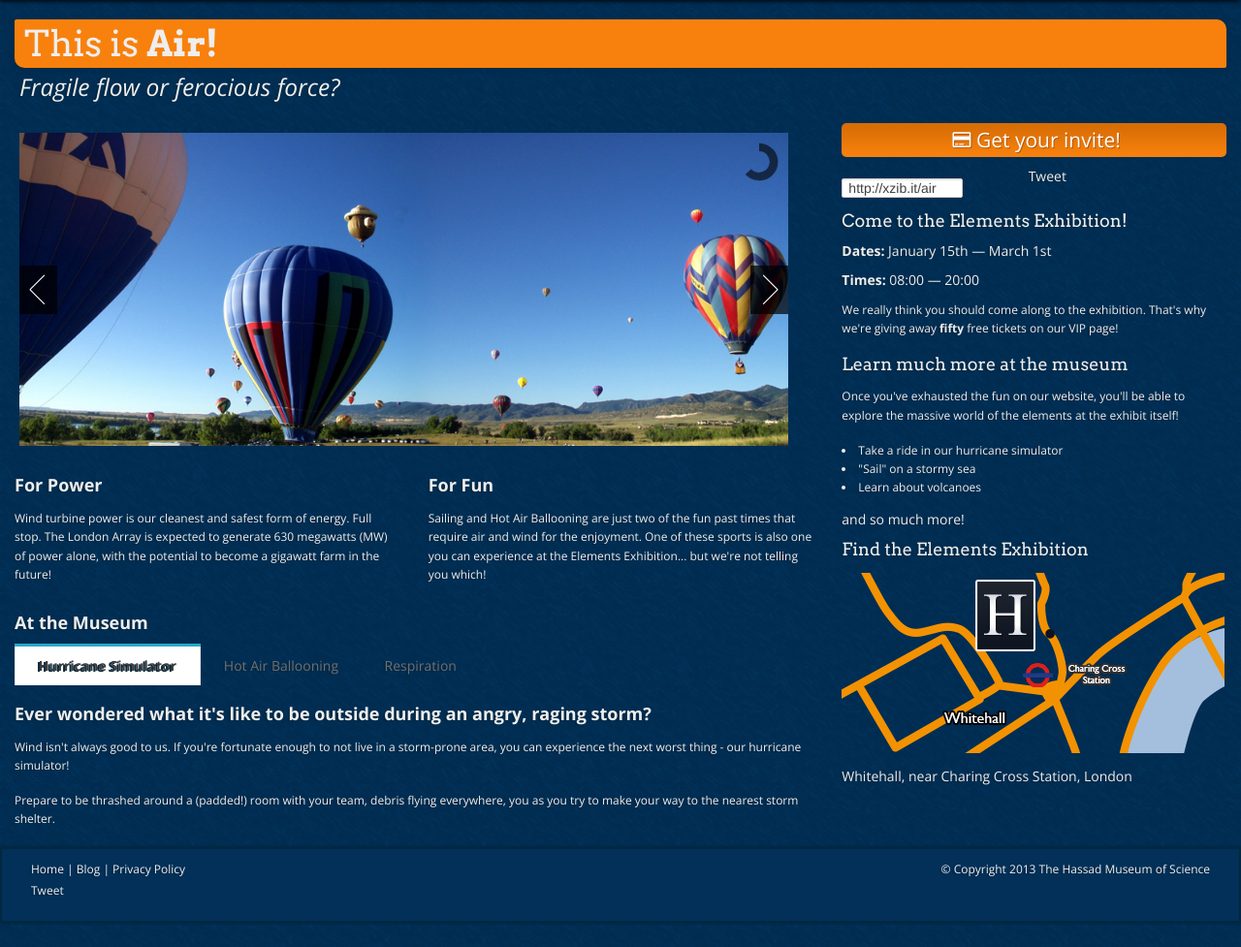
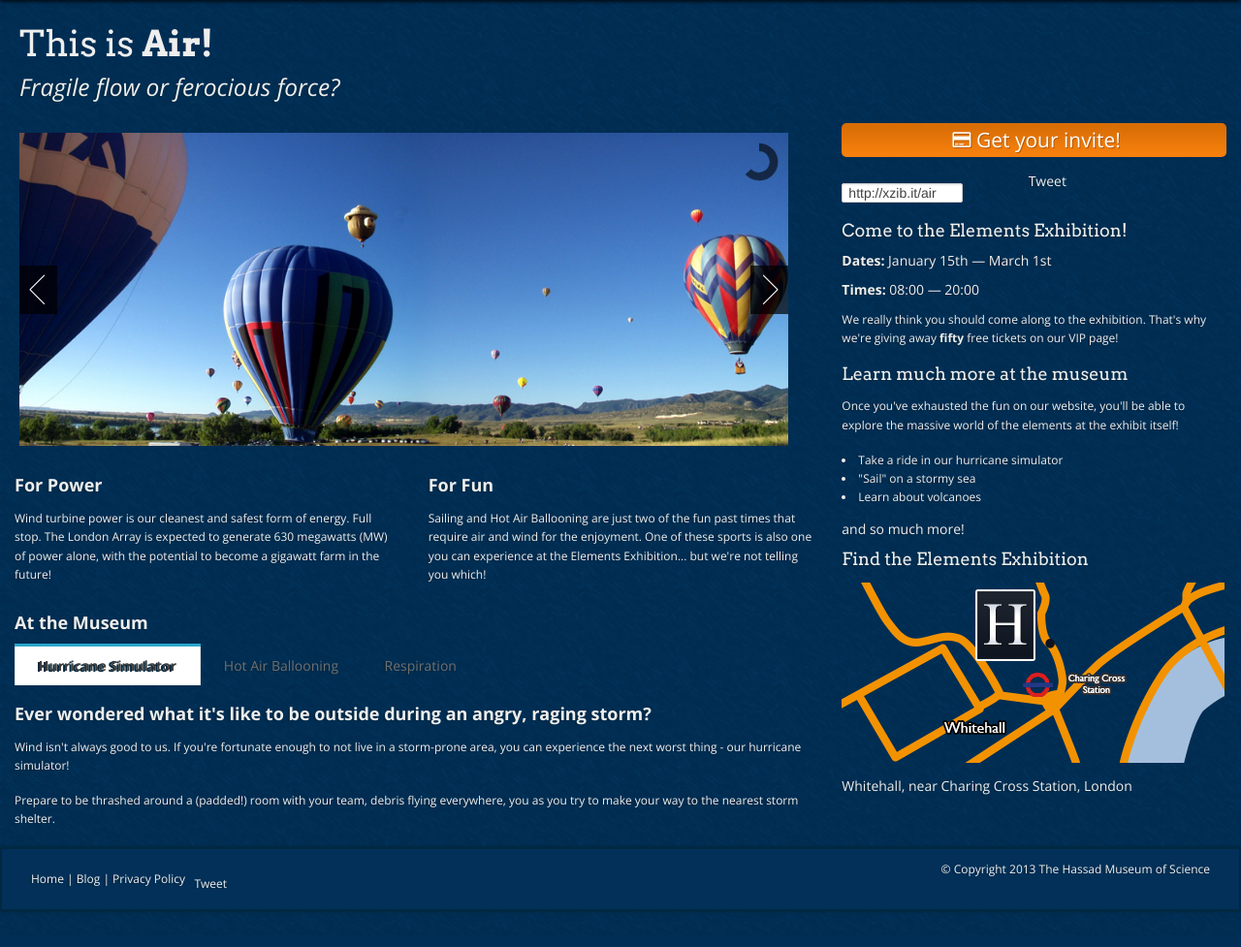
Before and after one commit to AxelBCreative/ElementsExhibition, a CodeIgniter app: page /index.php/elements/air in a window 1280 px wide. Shown: the part 67-1044 px from the top of the page at 97% size. After the commit the page ends 1008 px from the top, so only its background shows below. Run offline with CodeIgniter, Linux system fonts and the light colour scheme; some libraries are stand-ins or nearby versions.

Commit message:
Changed footer social link alignment

```diff
--- a/application/views/foundation/footer.php
+++ b/application/views/foundation/footer.php
@@ -1,7 +1,8 @@
   <footer class="row">
 			<span class="six columns hide-for-small">
 				<a href="<?php echo base_url(); ?>">Home</a> | <a href="blog">Blog</a> | <a href="privacy">Privacy Policy</a>
-				<span class="social">
+				&nbsp;
+				<span class="social social-footer">
 					<g:plusone size="medium"></g:plusone>
 					<a href="https://twitter.com/share?text='Check out the Elements Exhibition at the Hassad Museum of Science! <?php if (isset($shorturl)){echo $shorturl;}else echo 'http://xzib.it';?>'" class="twitter-share-button" data-lang="en">Tweet</a>
 					<script>!function(d,s,id){var js,fjs=d.getElementsByTagName(s)[0];if(!d.getElementById(id)){js=d.createElement(s);js.id=id;js.src="https://platform.twitter.com/widgets.js";fjs.parentNode.insertBefore(js,fjs);}}(document,"script","twitter-wjs");</script>
--- a/assets/stylesheets/app.css
+++ b/assets/stylesheets/app.css
@@ -49,13 +49,13 @@ a img {border: none;} /* Stupid IE! */
 .br {display: block;}
 
 .highlight {
-	background: #f8810d;
+	background: none /*#f8810d*/;
 	text-shadow: none;
-	margin: 5px 0 0 0;
+	margin: 5px 0 0 -5px;
 	padding: 5px 10px 5px 10px;
-	box-shadow: -1px 1px 5px #012840;
+	/*box-shadow: -1px 1px 5px #012840;*/
 	display: inline-block;
-	border-radius: 2px 10px 2px 10px;
+	/*border-radius: 2px 10px 2px 10px;*/
 }
 
 img#logo {margin-top: -5px;}
@@ -173,6 +173,8 @@ input.shorturl {
 
 .main-nav {text-align: right;}
 
-.social {margin: 10px 0 10px 0; display: block;}
+.social {margin: 10px 0 10px 0; display: inline-block;}
 	.social .twitter {display: inline-block; width: 80px; }
 	.social .gplus {display: inline-block; width: 60px;}
+
+	.social {position: relative; top: 5px;}
```
